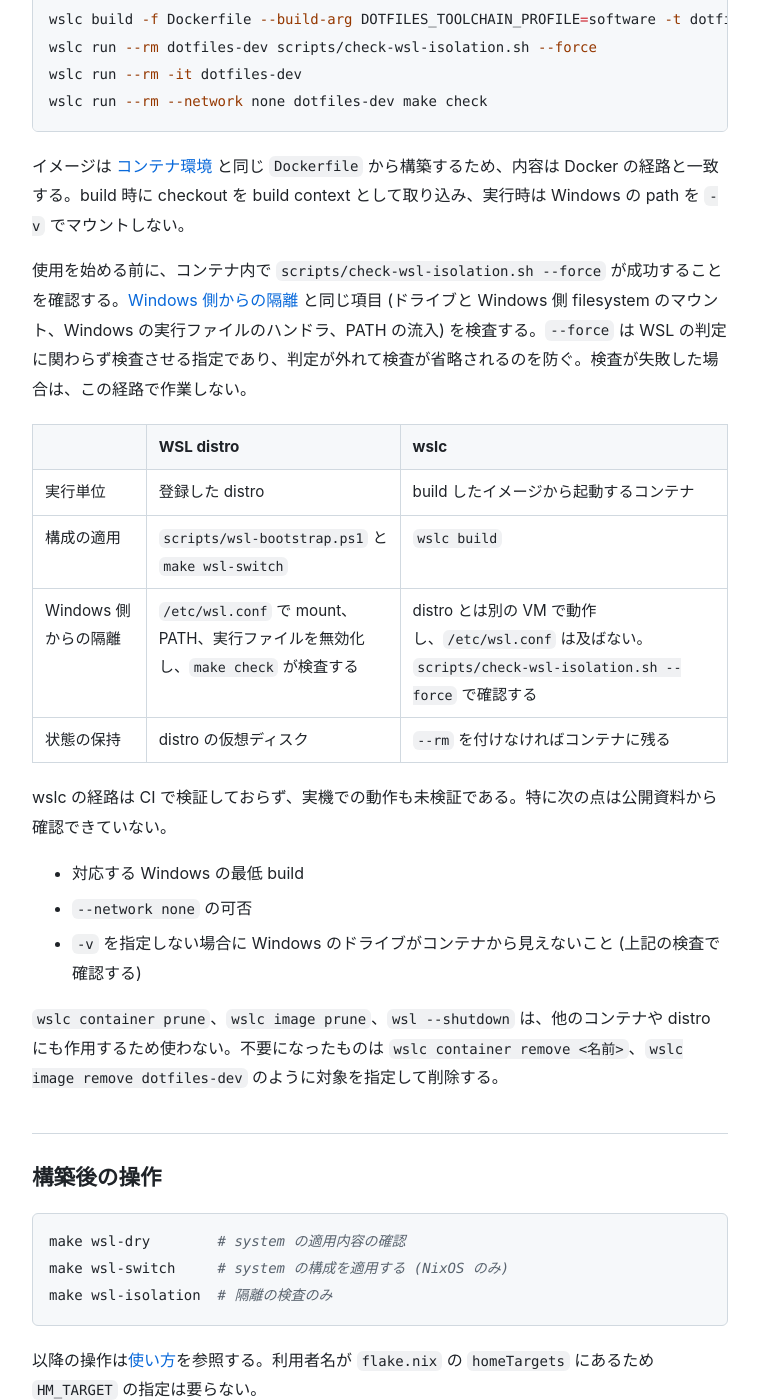
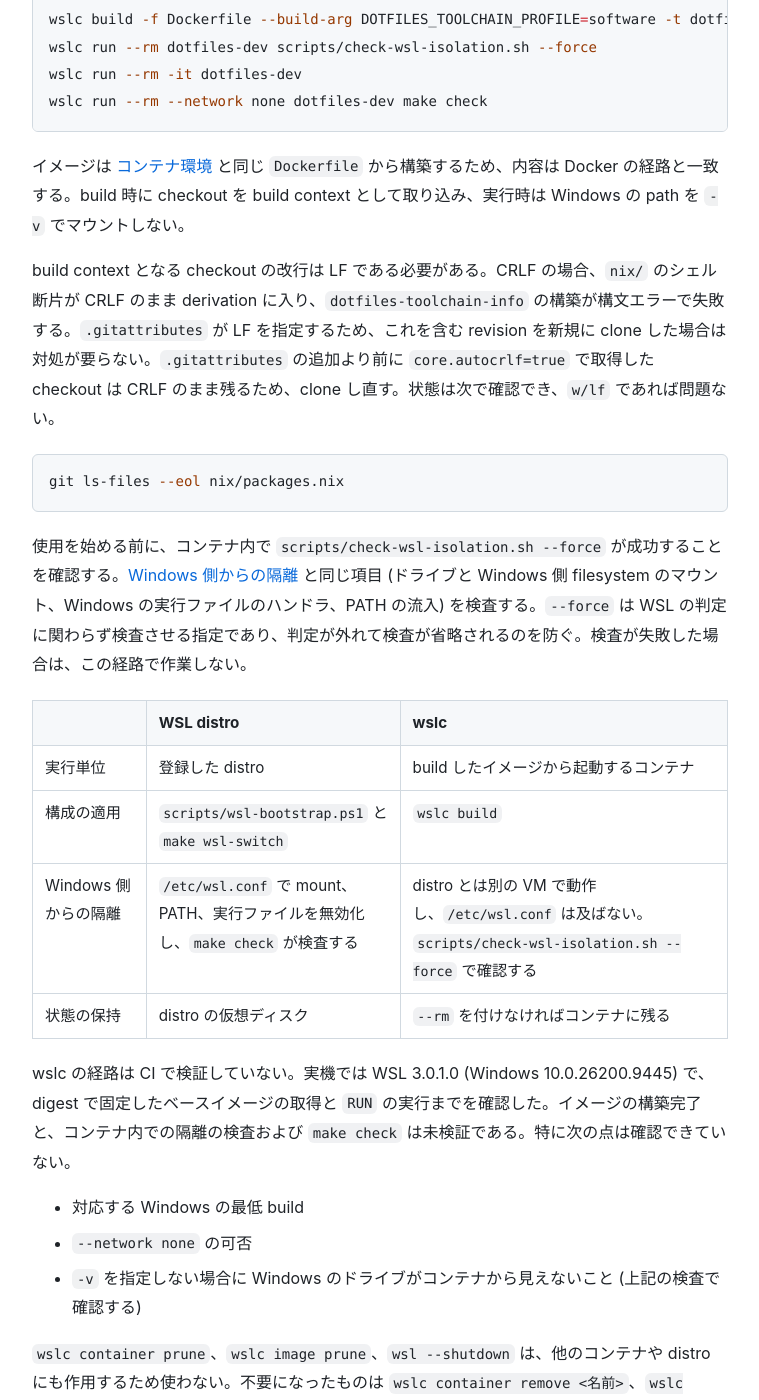
Before and after one commit to sabas0ba/dotfiles, a Jekyll site: the page built from docs/windows.md, in a window 1280 px wide and 1400 px high, scrolled down 3988 px. Shown: the whole window, without its empty margins (260-1019 px from the left). Built offline with Jekyll 4.4.1, drawn with Linux system fonts in a browser that asks for light colours; our own code applies the rules of GitHub Pages for plain Markdown files.

Commit message:
fix: pin working tree line endings to LF
Git for Windows defaults to core.autocrlf=true, so a Windows checkout used
as the build context carried CRLF into the image and the nix develop step
failed with a shell syntax error. Document the requirement and record what
was confirmed on WSL 3.0.1.0.

Co-Authored-By: Claude Opus 5.5 <noreply@anthropic.com>

````diff
--- a/docs/windows.md
+++ b/docs/windows.md
@@ -102,6 +102,12 @@ wslc run --rm --network none dotfiles-dev make check
 
 イメージは [コンテナ環境](usage.md#コンテナ環境) と同じ `Dockerfile` から構築するため、内容は Docker の経路と一致する。build 時に checkout を build context として取り込み、実行時は Windows の path を `-v` でマウントしない。
 
+build context となる checkout の改行は LF である必要がある。CRLF の場合、`nix/` のシェル断片が CRLF のまま derivation に入り、`dotfiles-toolchain-info` の構築が構文エラーで失敗する。`.gitattributes` が LF を指定するため、これを含む revision を新規に clone した場合は対処が要らない。`.gitattributes` の追加より前に `core.autocrlf=true` で取得した checkout は CRLF のまま残るため、clone し直す。状態は次で確認でき、`w/lf` であれば問題ない。
+
+```powershell
+git ls-files --eol nix/packages.nix
+```
+
 使用を始める前に、コンテナ内で `scripts/check-wsl-isolation.sh --force` が成功することを確認する。[Windows 側からの隔離](#windows-側からの隔離) と同じ項目 (ドライブと Windows 側 filesystem のマウント、Windows の実行ファイルのハンドラ、PATH の流入) を検査する。`--force` は WSL の判定に関わらず検査させる指定であり、判定が外れて検査が省略されるのを防ぐ。検査が失敗した場合は、この経路で作業しない。
 
 | | WSL distro | wslc |
@@ -111,7 +117,7 @@ wslc run --rm --network none dotfiles-dev make check
 | Windows 側からの隔離 | `/etc/wsl.conf` で mount、PATH、実行ファイルを無効化し、`make check` が検査する | distro とは別の VM で動作し、`/etc/wsl.conf` は及ばない。`scripts/check-wsl-isolation.sh --force` で確認する |
 | 状態の保持 | distro の仮想ディスク | `--rm` を付けなければコンテナに残る |
 
-wslc の経路は CI で検証しておらず、実機での動作も未検証である。特に次の点は公開資料から確認できていない。
+wslc の経路は CI で検証していない。実機では WSL 3.0.1.0 (Windows 10.0.26200.9445) で、digest で固定したベースイメージの取得と `RUN` の実行までを確認した。イメージの構築完了と、コンテナ内での隔離の検査および `make check` は未検証である。特に次の点は確認できていない。
 
 - 対応する Windows の最低 build
 - `--network none` の可否
````
Also changed, not shown: 1 other file.
